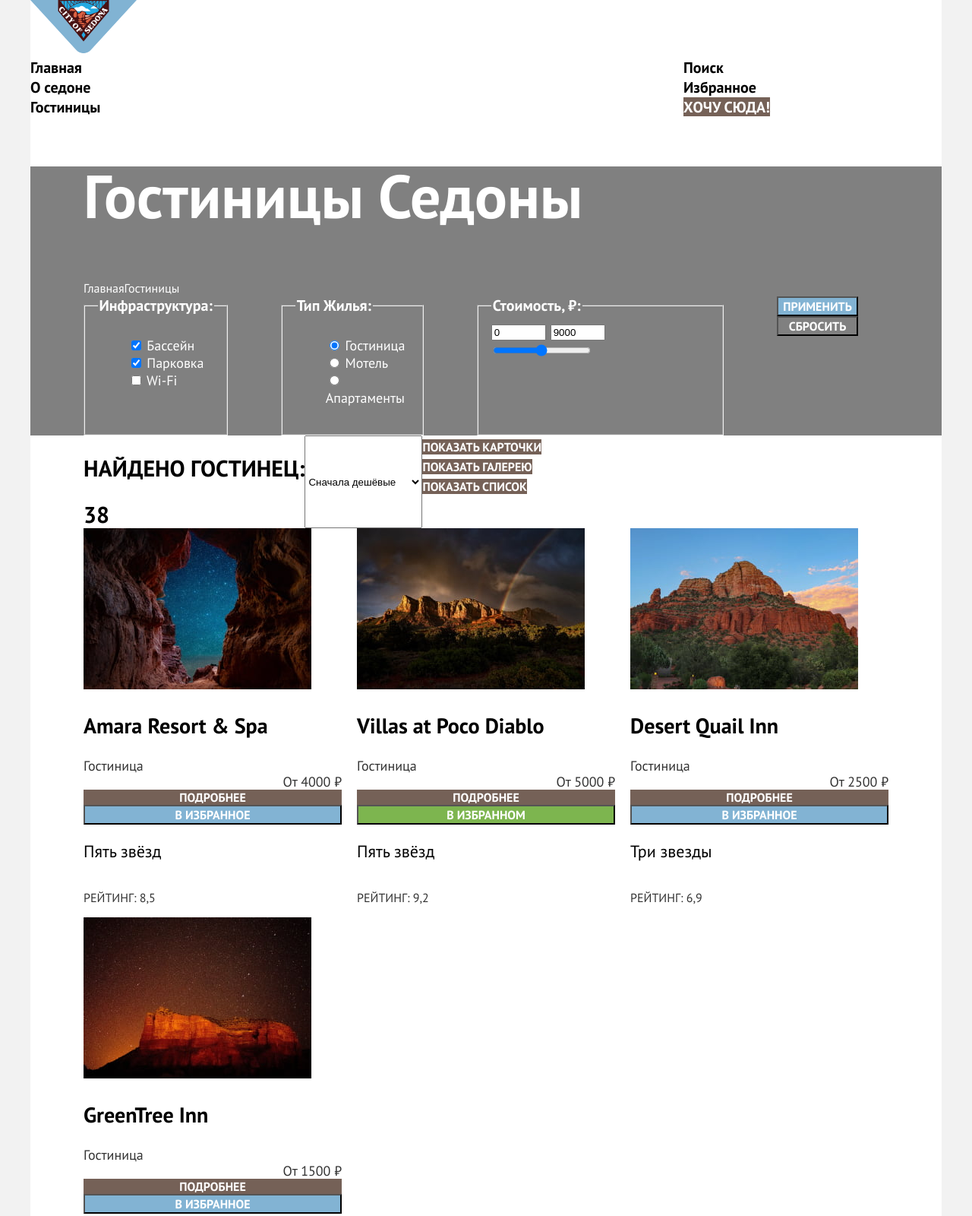
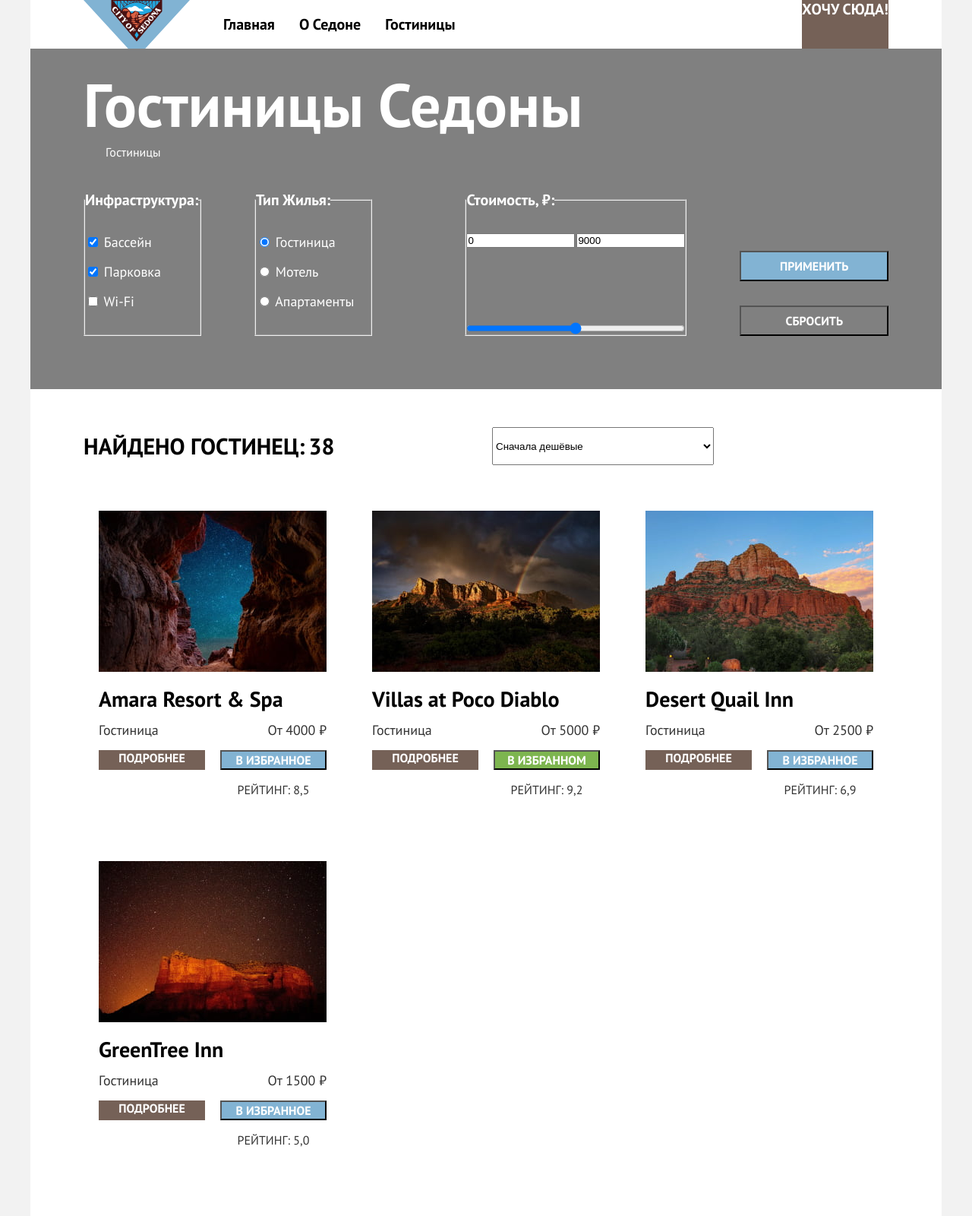
Before and after one commit to htmlacademy-htmlcss/2156249-sedona-35, a plain HTML site: page catalog.html in a window 1280 px wide. Shown: the top 1600 px of the page at 76% size. Drawn offline with Linux system fonts and the light colour scheme.

Commit message:
добавляет сетки компонентов на флексах и на гридах

```diff
--- a/catalog.html
+++ b/catalog.html
@@ -17,7 +17,7 @@
             <a class="navigation__link" href="index.html">Главная</a>
           </li>
           <li class="navigation__item">
-            <a class="navigation__link" href="#">О седоне</a>
+            <a class="navigation__link" href="#">О Седоне</a>
           </li>
           <li class="navigation__item">
             <a class="navigation__link navigation__link__current">Гостиницы</a>
@@ -54,7 +54,7 @@
         <h1 class="inner-header__title">Гостиницы Седоны</h1>
         <ul class="breadcrumbs">
           <li class="breadcrumbs__item">
-            <a class="breadcrumbs__link" href="index.html">
+            <a class="breadcrumbs__link homepage-icon" href="index.html">
               <span class="visually-hidden">
                 Главная
               </span>
@@ -126,7 +126,7 @@
             <input class="price" type="number" min="0" max="9000" step="500" value="0" placeholder="от">
             <input class="price" type="number" min="0" max="9000" step="500" value="9000" placeholder="до">
             <br>
-            <input class="price" type="range" min="0" max="9000" step="500">
+            <input class="price price-range" type="range" min="0" max="9000" step="500">
           </fieldset>
 
           <div class="filter__button-wrapper">
@@ -174,7 +174,8 @@
             <a class="card__link" href="#">
               <img class="card__image" src="images/catalog/hotel-card_amara.jpg" width="300" height="212" alt="Пещера, из которой видно звёздное небо">
             </a>
-            <a class="card__link" href="#">
+            <div class="card__content">
+            <a class="card__link card__link__content" href="#">
              <h3 class="card__title">Amara Resort & Spa</h3>
             </a>
             <span class="card__type">Гостиница</span>
@@ -183,12 +184,14 @@
             <button class="button button__small__blue card__button" type="button">В избранное</button>
             <p class="card__stars five-stars"><span class="visually-hidden">Пять звёзд</span></p>
             <p class="card__rating">Рейтинг: 8,5</p>
+            </div>
           </li>
           <li class="catalog-list__card card">
             <a class="card__link" href="#">
               <img class="card__image" src="images/catalog/hotel-card_villas.jpg" width="300" height="212" alt="Вид на освещённые солнцем горы, грозовые облака и радугу">
             </a>
-            <a class="card__link" href="#">
+            <div class="card__content">
+            <a class="card__link card__link__content" href="#">
               <h3 class="card__title">Villas at Poco Diablo</h3>
             </a>
             <span class="card__type">Гостиница</span>
@@ -197,12 +200,14 @@
             <button class="button card__button card__button__current" type="button">В избранном</button>
             <p class="card__stars five-stars"><span class="visually-hidden">Пять звёзд</span></p>
             <p class="card__rating">Рейтинг: 9,2</p>
+            </div>
           </li>
           <li class="catalog-list__card card">
             <a class="card__link" href="#">
               <img class="card__image" src="images/catalog/hotel-card_desert.jpg" width="300" height="212" alt="Вид на горы и голубое небо">
             </a>
-            <a class="card__link" href="#">
+            <div class="card__content">
+            <a class="card__link card__link__content" href="#">
               <h3 class="card__title">Desert Quail Inn</h3>
             </a>
             <span class="card__type">Гостиница</span>
@@ -211,12 +216,14 @@
             <button class="button button__small__blue card__button" type="button">В избранное</button>
             <p class="card__stars three-stars"><span class="visually-hidden">Три звезды</span></p>
             <p class="card__rating">Рейтинг: 6,9</p>
+           </div>
           </li>
           <li class="catalog-list__card card">
             <a class="card__link" href="#">
               <img class="card__image" src="images/catalog/hotel-card_greentree.jpg" width="300" height="212" alt="Вид на горы и звёздное небо">
             </a>
-            <a class="card__link" href="#">
+            <div class="card__content">
+            <a class="card__link card__link__content" href="#">
               <h3 class="card__title">GreenTree Inn</h3>
             </a>
             <span class="card__type">Гостиница</span>
@@ -225,6 +232,7 @@
             <button class="button button__small__blue card__button" type="button">В избранное</button>
             <p class="card__stars two-stars"><span class="visually-hidden">Две звезды</span></p>
             <p class="card__rating">Рейтинг: 5,0</p>
+            </div>
           </li>
         </ul>
       </div>
--- a/styles/styles.css
+++ b/styles/styles.css
@@ -19,14 +19,28 @@ html {
 }
 
 body {
-  margin: 0;
   font-family: "PT Sans", sans-serif;
   font-weight: 400;
   font-size: 22px;
   line-height: 26px;
   color: #000000;
   background-color: #F2F2F2;
+
+  margin: 0;
 }
+
+.visually-hidden {
+  position: absolute;
+  width: 1px;
+  height: 1px;
+  margin: -1px;
+  padding: 0;
+  border: 0;
+  clip: rect(0 0 0 0);
+  overflow: hidden;
+}
+
+/* Кнопки */
 
 .button {
   font-family: inherit;
@@ -64,35 +78,49 @@ body {
   background-color: #7DB54F;
 }
 
+/* Основные контейнеры */
+
 .container {
   margin: 0 auto;
   width: 1200px;
+
   display: flex;
   flex-direction: column;
+
   min-height: 100%;
-}
-
-.container__main {
-  flex-grow: 1;
 }
 
 /* Шапка сайта */
 
 .page-header {
   background-color: #ffffff;
+
+  display: flex;
+}
+
+.logo__link {
+  width: 138px;
+  height: 64px;
+
+  margin-left: 70px;
+  margin-right: 30px;
 }
 
 .navigation {
+  width: 962px;
+
   display: flex;
-  width: 1200px;
 }
 
 .navigation__list {
   list-style-type: none;
 
+  max-width: 470px;
   margin: 0;
   padding: 0;
-  width: 450px;
+
+  display: flex;
+  flex-wrap: wrap;
 }
 
 .navigation__user {
@@ -106,13 +134,32 @@ body {
   line-height: 24px;
   font-weight: 700;
   text-align: left;
-  /* color: inherit; */
   color:#000000;
   text-decoration: none;
+
+  display: block;
+  padding: 20px 16px;
+}
+
+.navigation__user .navigation__link {
+  min-width: 44px;
+  min-height: 64px;
+
+  padding: 0;
+  margin: 0;
 }
 
 .button__link {
   color: #ffffff;
+}
+
+/* Главная часть - main */
+
+.container__main {
+  flex-grow: 1;
+
+  display: flex;
+  flex-direction: column;
 }
 
 /* Hero-block - Раздел с приветствием */
@@ -120,7 +167,6 @@ body {
 .welcoming {
   width: 1200px;
   height: 485px;
-  /* margin: 0 auto; */
 
   background-image: url("../images/main_index/welcome_divider_main.svg"), url("../images/main_index/welcome-background_main.jpg");
   background-repeat: no-repeat, no-repeat;
@@ -132,7 +178,7 @@ body {
 
 .welcoming__image {
   display: block;
-  margin: 0 auto;
+  margin: 51px auto 0 auto;
 }
 
 /* Рекоммендации */
@@ -148,11 +194,16 @@ body {
   font-weight: 700;
   text-align: center;
   text-transform: uppercase;
+
+  margin: 69px auto 25px auto;
 }
 
 .advantages__text {
   color: #333333;
   text-align: center;
+
+  margin: 0;
+  margin-bottom: 90px;
 }
 
 /* Основной список рекомендаций: настоящий городок, там есть мост дьявола  */
@@ -194,10 +245,17 @@ body {
   line-height: 28px;
   font-weight: 700;
   text-transform: uppercase;
+
+  margin: 92px auto 62px auto;
+  width: 175px;
 }
 
 .advantages__description {
   color: #ffffff;
+
+  margin: 0 auto;
+  margin-bottom: 111px;
+  width: 230px;
 }
 
 /* Дополнительный список: небольшая площадь, красивая дорога, мало туристов */
@@ -209,7 +267,6 @@ body {
   padding: 0;
 
   display: flex;
-  /* justify-content: space-between; */
 }
 
 .advantages__extra-item {
@@ -230,6 +287,16 @@ body {
   line-height: 28px;
   font-weight: 700;
   text-transform: uppercase;
+
+  margin: 103px auto 62px auto;
+  width: 175px;
+}
+
+.advantages__extra-description {
+  margin: 0 auto;
+  margin-bottom: 121px;
+
+  /* width: 230px; */
 }
 
 /* Дополнительный список: жильё, еда, сувениры */
@@ -241,7 +308,6 @@ body {
   padding: 0;
 
   display: flex;
-  /* justify-content: space-between; */
 }
 
 .recommendations__item {
@@ -262,6 +328,16 @@ body {
   line-height: 28px;
   font-weight: 700;
   text-transform: uppercase;
+
+  margin: 182px auto 30px auto;
+  width: 230px;
+}
+
+.recommendations__description {
+  margin: 0 auto;
+  margin-bottom: 81px;
+
+  /* width: 230px; */
 }
 
 /* Заинтересовались? Поиск гостиницы */
@@ -271,6 +347,8 @@ body {
   text-align: center;
 
   background-color: #ffffff;
+
+  padding: 96px 304px 96px 304px;
 }
 
 .accomodation__title {
@@ -280,14 +358,19 @@ body {
   line-height: 36px;
   font-weight: 700;
   text-transform: uppercase;
+
+  margin: 0;
+  margin-bottom: 20px;
+}
+
+.accomodation__description {
+  margin: 0;
+  margin-bottom: 54px;
 }
 
 /* Подписка на рассылку */
 
 .subscription {
-  /* width: 1200px; */
-  height: 415px;
-
   color: #ffffff;
   text-align: center;
 
@@ -295,6 +378,8 @@ body {
   background-image: url("../images/main_index/subscribe_banner_main.jpg");
   background-repeat: no-repeat;
   background-size: cover;
+
+  padding: 96px 258px 104px 258px;
 }
 
 .subscription__title {
@@ -302,6 +387,14 @@ body {
   line-height: 36px;
   font-weight: 700;
   text-transform: uppercase;
+
+  margin: 0;
+  margin-bottom: 20px;
+}
+
+.subscription__description {
+  margin: 0 auto 54px auto;
+  width: 475px;
 }
 
 /* Подвал сайта */
@@ -309,22 +402,40 @@ body {
 .page-footer {
   color: #000000;
   background-color: #ffffff;
+
+  padding: 40px 70px 30px 70px;
 }
 
 .container__page-footer {
   width: 1060px;
-  margin: 0 auto;
 
   display: flex;
 }
 
 .social {
   width: 142px;
-  margin-right: 42px;
 }
 
 .social__list {
   list-style-type: none;
+
+  margin: 0;
+  padding: 0;
+
+  display: flex;
+  flex-wrap: wrap;
+}
+
+.social__link {
+  min-width: 48px;
+  min-height: 40px;
+
+  padding: 0;
+  margin: 0;
+}
+
+.contacts {
+  margin: 0 auto;
 }
 
 .contacts__phone {
@@ -337,7 +448,6 @@ body {
 
 .copyright {
   width: 115px;
-  margin-left: auto;
 }
 
 /* Страница каталога */
@@ -357,17 +467,23 @@ body {
   background-image: url("../images/catalog/catalog_background.jpg");
   background-repeat: no-repeat;
   background-size: cover;
+
+  padding: 35px 70px 70px 70px;
 }
 
 .inner-header {
   width: 1060px;
-  margin: 0 auto;
+  margin: 0;
+  margin-bottom: 40px;
 }
 
 .inner-header__title {
   font-size: 80px;
   line-height: 78px;
   font-weight: 700;
+
+  margin: 0;
+  margin-bottom: 8px;
 }
 
 /* Хлебные крошки */
@@ -389,11 +505,18 @@ body {
   color: inherit;
 }
 
+.homepage-icon {
+  min-width: 12px;
+  min-height: 12px;
+
+  margin-right: 29px;
+}
+
 /* Фильтры для поиска гостиницы в Седоне */
 
 .filter__form {
   width: 1060px;
-  margin: 0 auto;
+  margin: 0;
 
   display: flex;
 }
@@ -402,32 +525,71 @@ body {
   width: 151px;
   margin-left: 0;
   margin-right: 70px;
+  padding: 0;
 }
 
 .filter__group__price {
   width: 288px;
-  margin-left: 0;
+  margin-left: auto;
   margin-right: 70px;
+
+  display: grid;
+  grid-template-columns: repeat(2, 143px);
+  column-gap: 2px;
+  row-gap: 36px;
+}
+
+input.price {
+  padding: 0;
+  margin: 0;
+}
+
+.price-range {
+  grid-column: 1 / -1;
 }
 
 .filter__title {
   font-size: 20px;
   line-height: 24px;
   font-weight: 700;
+
+  padding: 0;
+  margin-bottom: 32px;
 }
 
 .filter__list {
   list-style-type: none;
+
+  margin: 0;
+  padding: 0;
 }
 
 .filter__item {
   font-size: 18px;
   line-height: 23px;
+
+  margin-bottom: 16px;
+}
+
+.filter__item:last-child {
+  margin-bottom: 0;
 }
 
 .filter__button-wrapper {
   display: flex;
   flex-direction: column;
+  justify-content: flex-end;
+}
+
+.filter__submit-button {
+  margin: 0;
+  margin-bottom: 32px;
+  padding: 8px 50px 8px 50px;
+}
+
+.filter__reset-button {
+  margin: 0;
+  padding: 8px 58px 8px 58px;
 }
 
 /* Результаты поиска */
@@ -435,11 +597,29 @@ body {
 .search-result {
   width: 1060px;
   margin: 0 auto;
+  margin-top: 50px;
+  margin-bottom: 40px;
 
   display: flex;
 }
 
-.search-result__title,
+.search-result__wrapper {
+  display: flex;
+
+  margin-top: 7px;
+  margin-bottom: 7px;
+}
+
+.search-result__title {
+  font-size: 30px;
+  line-height: 36px;
+  font-weight: 700;
+  text-transform: uppercase;
+
+  margin: 0;
+  margin-right: 5px;
+}
+
 .search-result__number {
   font-size: 30px;
   line-height: 36px;
@@ -449,11 +629,27 @@ body {
 
 /* Способ отображения */
 
+.select-control {
+  width: 292px;
+
+  margin-left: auto;
+  margin-right: 70px;
+}
+
 .view-type_list {
   list-style-type: none;
 
+  width: 160px;
   margin: 0;
   padding: 0;
+
+  display: flex;
+  justify-content: space-between;
+}
+
+.view-type_link {
+  min-width: 48px;
+  min-height: 48px;
 }
 
 /* Каталог с карточками гостиниц */
@@ -467,11 +663,12 @@ body {
   list-style-type: none;
 
   margin: 0;
+  margin-bottom: 80px;
   padding: 0;
 
-  display: flex;
-  flex-wrap: wrap;
-  justify-content: space-between;
+  display: grid;
+  grid-template-columns: repeat(3, 340px);
+  gap: 20px;
 }
 
 .catalog-list__card {
@@ -488,6 +685,30 @@ body {
   text-align: left;
   color: inherit;
   text-decoration: none;
+
+  /* Как сделать так, чтобы размер этого блока соответствовал
+  размеру содержащегося в нём изображения? */
+}
+
+.card__image {
+  margin: 20px 20px 16px 20px;
+}
+
+.card__content {
+  margin: 0 20px 20px 20px;
+
+  display: grid;
+  grid-template-columns: 140px 140px;
+  column-gap: 20px;
+  row-gap: 16px;
+}
+
+.card__link__content {
+  grid-column: 1 / -1;
+}
+
+.card__title {
+  margin: 0;
 }
 
 .card__type {
@@ -495,7 +716,7 @@ body {
   line-height: 21px;
   font-weight: 400;
   text-align: left;
-  color: #333333
+  color: #333333;
 }
 
 .card__price {
@@ -503,15 +724,18 @@ body {
   line-height: 21px;
   font-weight: 400;
   text-align: right;
-  color: #333333
+  color: #333333;
 }
 
 .card__rating {
   font-size: 16px;
   line-height: 20px;
   font-weight: 400;
+  text-align: center;
   text-transform: uppercase;
   color: #333333;
+
+  margin: 0;
 }
 
 /* Пагинация */
@@ -559,9 +783,6 @@ body {
 /* Подписка в каталоге */
 
 .subscription__catalog {
-  /* width: 1200px; */
-  height: 415px;
-
   color: #000000;
   text-align: center;
 
```
Also changed, not shown: index.html (+11 -11 lines).
